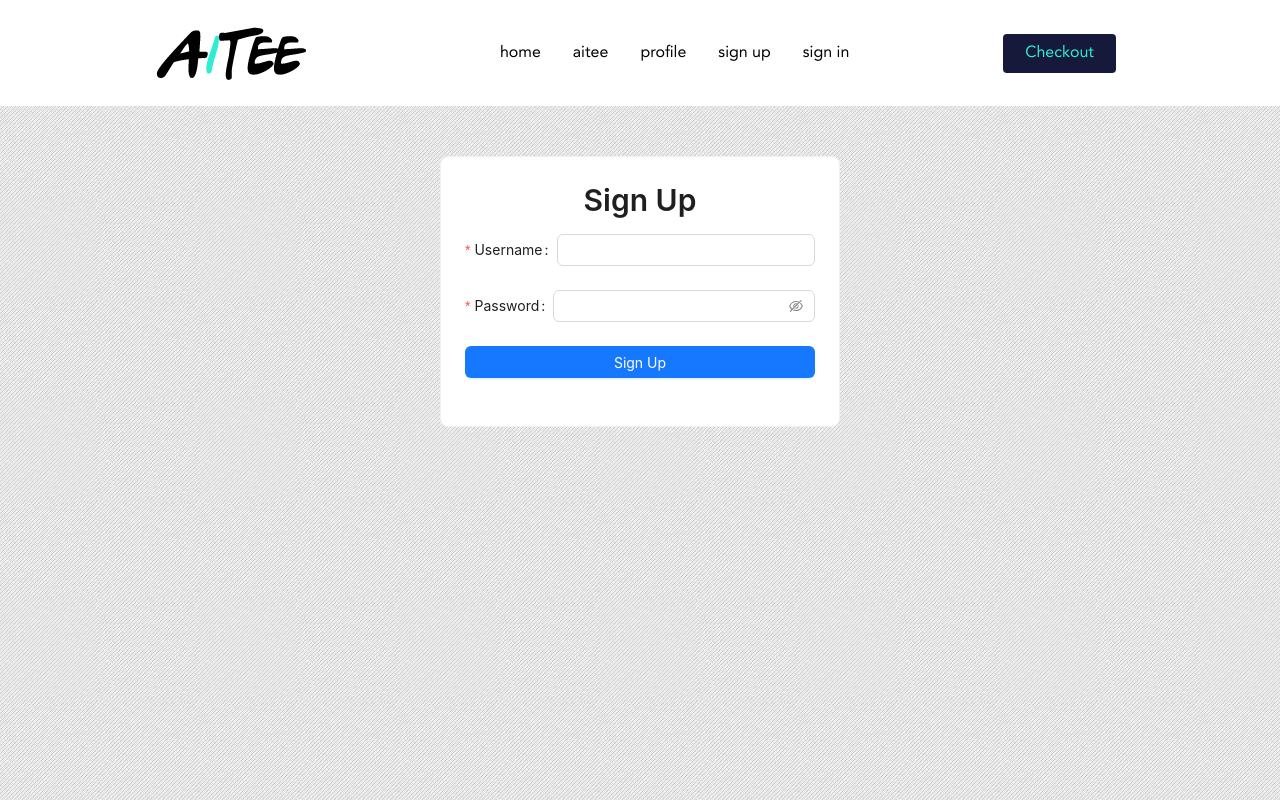
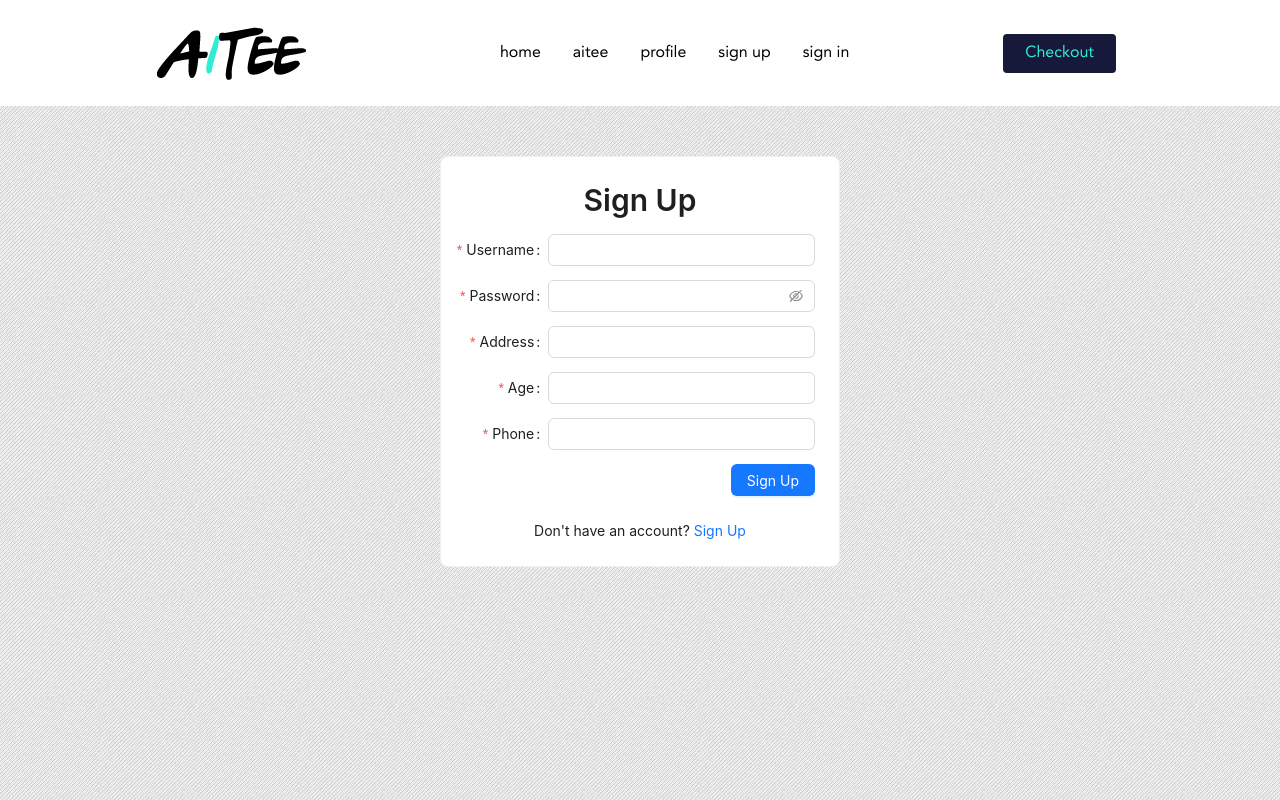
Before and after one commit to berkerugras/AITEE-FE, a React (Create React App) app: page /signup in a window 1280 px wide. Built offline with nearby package versions, Linux system fonts and the light colour scheme.

Commit message:
various changes

```diff
--- a/src/pages/profilePage.js
+++ b/src/pages/profilePage.js
@@ -22,7 +22,7 @@
             </div>
           </Col>
           <Col span={18}>
-            <Title level={2}>Ahmet Kaya</Title>
+            <Title level={2}>Deneme</Title>
             <Paragraph>Web Developer</Paragraph>
             <Paragraph>
               Lorem ipsum dolor sit amet, consectetur adipiscing elit. Fusce aliquam arcu vitae lacus tristique mattis.
--- a/src/pages/signin.js
+++ b/src/pages/signin.js
@@ -1,7 +1,8 @@
 import React from 'react';
 import { Button, Card, Form, Input, Typography } from 'antd';
+import { Link } from 'react-router-dom';
 
-const { Title } = Typography;
+const { Title, Text } = Typography;
 
 const SignInPage = () => {
   const onFinish = (values) => {
@@ -15,6 +16,8 @@
         <Form
           name="basic"
           onFinish={onFinish}
+          labelCol={{ span: 8 }}
+          wrapperCol={{ span: 16 }}
         >
           <Form.Item
             label="Username"
@@ -32,12 +35,18 @@
             <Input.Password />
           </Form.Item>
 
-          <Form.Item>
-            <Button type="primary" htmlType="submit" style={{ width: '100%' }}>
+          <Form.Item wrapperCol={{ span: 16, offset: 8 }} style={{width:"100%"}}>
+            <Button type="primary" htmlType="submit" style={{ float: "right" }}>
               Sign In
             </Button>
           </Form.Item>
         </Form>
+        <div style={{ display: 'flex', justifyContent: 'center', marginTop: '1em' }}>
+          <Text>
+            Don't have an account?&nbsp;
+            <Link to="/signup">Sign Up</Link>
+          </Text>
+        </div>
       </Card>
     </div>
   );
--- a/src/pages/signup.js
+++ b/src/pages/signup.js
@@ -1,23 +1,47 @@
-import React from 'react';
-import { Card, Form, Input, Button, Typography } from 'antd';
-
+import React from "react";
+import { Card, Form, Input, Button, Typography } from "antd";
+import { Link } from 'react-router-dom';
+const { Text } = Typography;
 const SignupPage = () => {
   const onFinish = (values) => {
-    console.log('Received values of form: ', values);
+    const age = Number(values.age);
+    console.log("Received values of form: ", values);
+    console.log("Age: ", age);
   };
+
+  const validateAge = (rule, value) => {
+    const numValue = parseInt(value);
+    if (isNaN(numValue)) {
+      return Promise.reject('Please input a valid number for your age!');
+    } else if (numValue < 0 || numValue > 120) {
+      return Promise.reject('Please input a valid age between 0 and 120!');
+    } else {
+      return Promise.resolve();
+    }
+  };
+
+
   const { Title } = Typography;
   return (
-    <div style={{ display: 'flex', justifyContent: 'center', marginTop: '50px' }}>
+    <div
+      style={{ display: "flex", justifyContent: "center", marginTop: "50px" }}
+    >
       <Card style={{ width: 400 }}>
-        <Title level={2} style={{ textAlign: 'center' }}>Sign Up</Title>
+        <Title level={2} style={{ textAlign: "center" }}>
+          Sign Up
+        </Title>
         <Form
           name="basic"
           onFinish={onFinish}
+          labelCol={{ span: 8 }}
+          wrapperCol={{ span: 16 }}
+          style={{ marginLeft: "-50px" }}
         >
           <Form.Item
             label="Username"
             name="username"
-            rules={[{ required: true, message: 'Please input your username!' }]}
+            rules={[{ required: true, message: "Please input your username!" }]}
+            style={{ marginBottom: "1em" }}
           >
             <Input />
           </Form.Item>
@@ -25,17 +49,59 @@
           <Form.Item
             label="Password"
             name="password"
-            rules={[{ required: true, message: 'Please input your password!' }]}
+            rules={[{ required: true, message: "Please input your password!" }]}
+            style={{ marginBottom: "1em" }}
           >
             <Input.Password />
           </Form.Item>
 
-          <Form.Item>
-            <Button type="primary" htmlType="submit" style={{ width: '100%' }}>
+          <Form.Item
+            label="Address"
+            name="address"
+            rules={[{ required: true, message: "Please input your address!" }]}
+            style={{ marginBottom: "1em" }}
+          >
+            <Input style={{ width: "100%" }} />
+          </Form.Item>
+
+         <Form.Item
+            label="Age"
+            name="age"
+            rules={[
+              { required: true, message: 'Please input your age!' },
+              { validator: validateAge }
+            ]}
+            style={{ marginBottom: '1em' }}
+          >
+            <Input type="text" style={{ width: '100%' }}/>
+          </Form.Item>
+          <Form.Item
+            label="Phone"
+            name="phone"
+            rules={[
+              { required: true, message: "Please input your phone number!" },
+              {
+                pattern: /^\d{10}$/,
+                message: "Please input a valid 10-digit phone number!",
+              },
+            ]}
+            style={{ marginBottom: "1em" }}
+          >
+            <Input style={{ width: "100%" }} />
+          </Form.Item>
+
+          <Form.Item wrapperCol={{ span: 16, offset: 8 }}>
+            <Button type="primary" htmlType="submit" style={{ float: "right" }}>
               Sign Up
             </Button>
           </Form.Item>
         </Form>
+        <div style={{ display: 'flex', justifyContent: 'center', marginTop: '1em' }}>
+          <Text>
+            Don't have an account?&nbsp;
+            <Link to="/signup">Sign Up</Link>
+          </Text>
+        </div>
       </Card>
     </div>
   );
```
